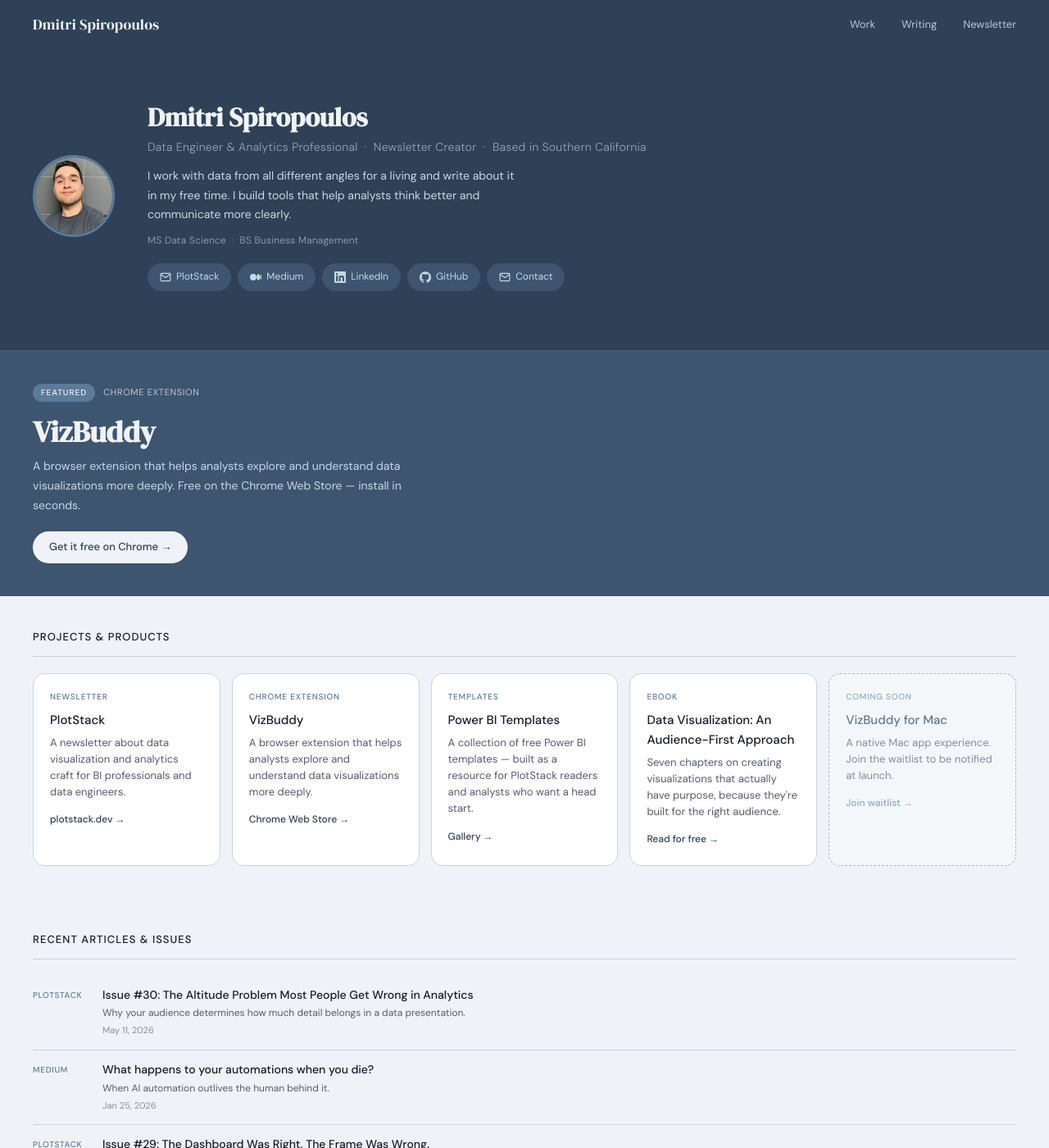
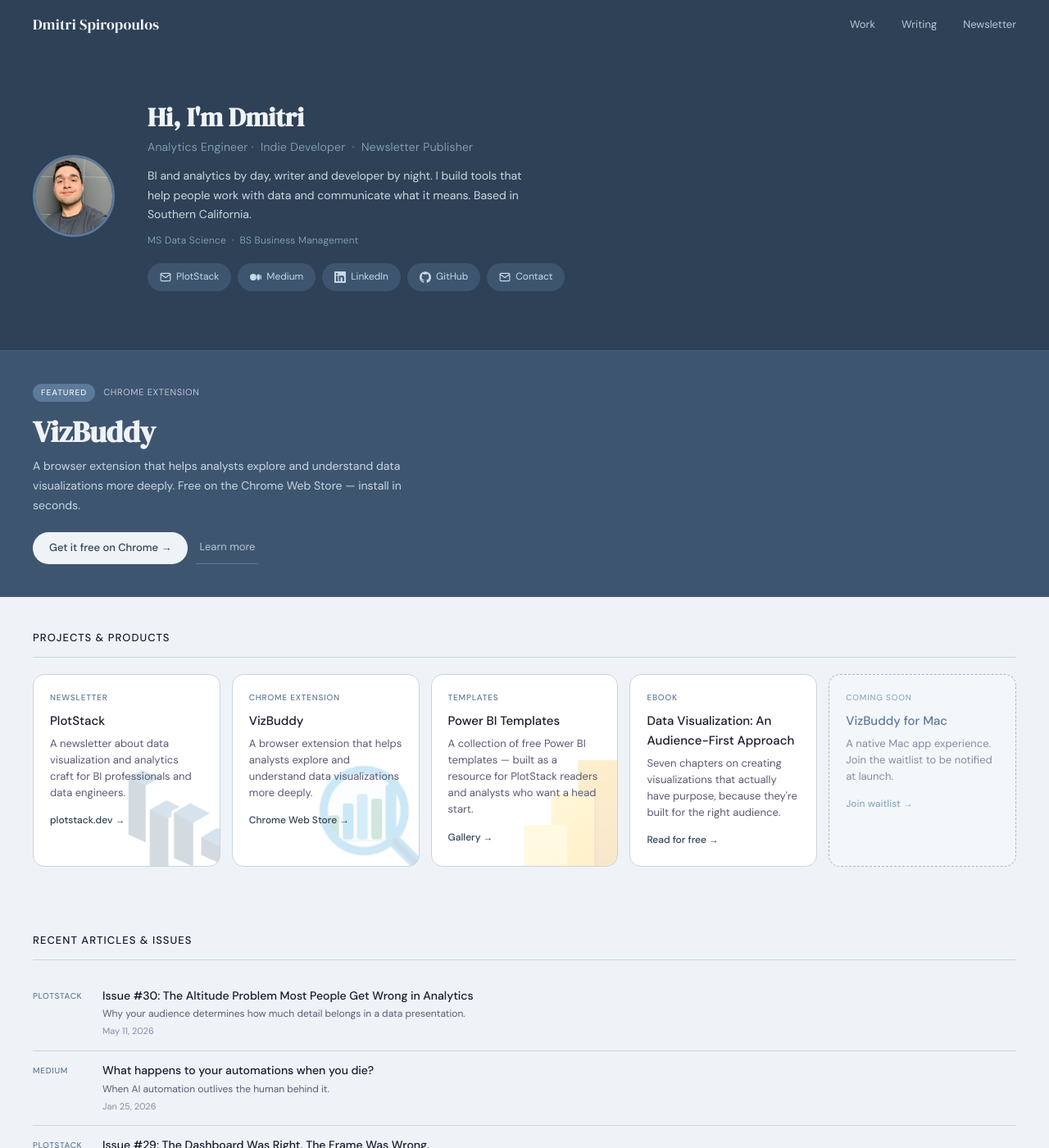
Before and after one commit to Djonathon/Djonathon.github.io, a Jekyll site: the page built from index.html, in a window 1280 px wide and 1400 px high. Shown: the whole window at 82% size. Built offline with Jekyll 4.4.1, drawn with Linux system fonts in a browser that asks for light colours.

Commit message:
Add logo hover effects to project cards
Co-Authored-By: Claude Sonnet 4.6 <noreply@anthropic.com>

```diff
--- a/_layouts/default.html
+++ b/_layouts/default.html
@@ -10,7 +10,7 @@
   <meta property="og:description" content="Data Engineer & Analytics Professional, newsletter creator, and builder of tools for analysts." />
   <meta property="og:type" content="website" />
   <meta property="og:url" content="https://dmitrispiro.com" />
-  <link rel="stylesheet" href="{{ '/assets/css/main.css' | relative_url }}?v=3" />
+  <link rel="stylesheet" href="{{ '/assets/css/main.css' | relative_url }}?v=5" />
   <link rel="preconnect" href="https://fonts.googleapis.com" />
   <link rel="preconnect" href="https://fonts.gstatic.com" crossorigin />
 </head>
--- a/assets/css/main.css
+++ b/assets/css/main.css
@@ -278,6 +278,35 @@ a { color: inherit; text-decoration: none; }
   border: 0.5px solid var(--border);
   padding: 1.25rem;
   transition: transform 0.2s, box-shadow 0.2s;
+  position: relative;
+  overflow: hidden;
+}
+
+.project-card-logo {
+  position: absolute;
+  bottom: -35px;
+  right: -35px;
+  width: 170px;
+  height: 170px;
+  object-fit: contain;
+  display: block;
+  opacity: .2;
+  transition: opacity 0.25s ease, transform 0.25s ease;
+  transform: translate(0, 0);
+  pointer-events: none;
+  z-index: 0;
+}
+
+.project-card:hover .project-card-logo {
+  opacity: .5;
+  transform: translate(-15px, -15px);
+}
+
+.project-card > p,
+.project-card > h2,
+.project-card > span {
+  position: relative;
+  z-index: 1;
 }
 
 .project-card:hover {
--- a/index.html
+++ b/index.html
@@ -10,10 +10,10 @@ layout: default
     class="hero-photo"
   />
   <div class="hero-text">
-    <h1 class="hero-name">Dmitri Spiropoulos</h1>
-    <p class="hero-title">Data Engineer &amp; Analytics Professional &nbsp;·&nbsp; Newsletter Creator &nbsp;·&nbsp; Based in Southern California</p>
+    <h1 class="hero-name">Hi, I'm Dmitri</h1>
+    <p class="hero-title">Analytics Engineer ·&nbsp; Indie Developer &nbsp;·&nbsp; Newsletter Publisher</p>
     <p class="hero-bio">
-      I work with data from all different angles for a living and write about it in my free time. I build tools that help analysts think better and communicate more clearly.
+      BI and analytics by day, writer and developer by night. I build tools that help people work with data and communicate what it means. Based in Southern California.
     </p>
     <p class="hero-edu">MS Data Science &nbsp;·&nbsp; BS Business Management</p>
     <div class="hero-links">
@@ -54,6 +54,7 @@ layout: default
         <p class="featured-desc">A browser extension that helps analysts explore and understand data visualizations more deeply. Free on the Chrome Web Store — install in seconds.</p>
         <div class="featured-actions">
           <a href="https://chromewebstore.google.com/detail/vizbuddy/amicpbhfiocecndmnmjbopcmgdphoejg" target="_blank" rel="noopener" class="featured-btn-primary">Get it free on Chrome →</a>
+          <a href="https://vizbuddy.plotstack.dev" target="_blank" rel="noopener" class="featured-btn-secondary">Learn more</a>
         </div>
       </div>
     </div>
@@ -66,6 +67,7 @@ layout: default
   <div class="projects-grid">
 
     <a href="https://www.plotstack.dev/" target="_blank" rel="noopener" class="project-card">
+      <img src="{{ '/assets/img/PlotStack Logo - Icon Only.png' | relative_url }}" alt="" class="project-card-logo" aria-hidden="true" />
       <p class="project-tag">Newsletter</p>
       <h2 class="project-name">PlotStack</h2>
       <p class="project-desc">A newsletter about data visualization and analytics craft for BI professionals and data engineers.</p>
@@ -73,6 +75,7 @@ layout: default
     </a>
 
     <a href="https://chromewebstore.google.com/detail/vizbuddy/amicpbhfiocecndmnmjbopcmgdphoejg" target="_blank" rel="noopener" class="project-card">
+      <img src="{{ '/assets/img/VizBuddy Logo.png' | relative_url }}" alt="" class="project-card-logo" aria-hidden="true" />
       <p class="project-tag">Chrome Extension</p>
       <h2 class="project-name">VizBuddy</h2>
       <p class="project-desc">A browser extension that helps analysts explore and understand data visualizations more deeply.</p>
@@ -80,6 +83,7 @@ layout: default
     </a>
 
     <a href="https://subscribepage.io/cXGdho" target="_blank" rel="noopener" class="project-card">
+      <img src="{{ '/assets/img/Power-BI-Logo.png' | relative_url }}" alt="" class="project-card-logo" aria-hidden="true" />
       <p class="project-tag">Templates</p>
       <h2 class="project-name">Power BI Templates</h2>
       <p class="project-desc">A collection of free Power BI templates — built as a resource for PlotStack readers and analysts who want a head start.</p>
```
Also changed, not shown: assets/img/PlotStack Logo - Icon Only.png (added), assets/img/Power-BI-Logo.png (added), assets/img/VizBuddy Logo.png (added).
